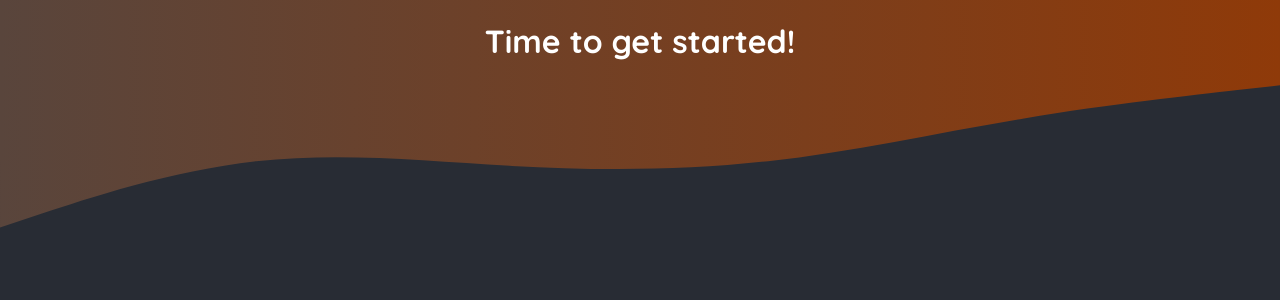
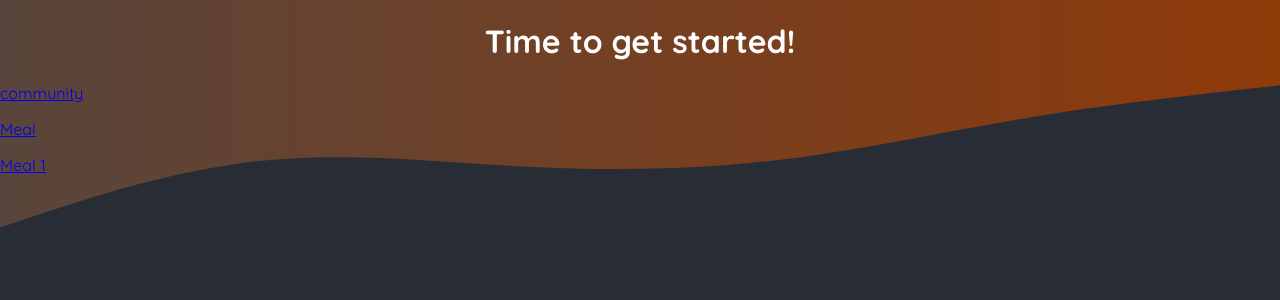
Before and after one commit to jonathanraxa/jonny-cookz, a Next.js app: page / in a window 1280 px wide. Shown: the top 300 px of the page. Built offline with nearby package versions, Linux system fonts and the light colour scheme.

Commit message:
add routing

```diff
--- a/app/layout.js
+++ b/app/layout.js
@@ -1,8 +1,8 @@
 import './globals.css';
 
 export const metadata = {
-  title: 'NextLevel Food',
-  description: 'Delicious meals, shared by a food-loving community.',
+  title: 'Jonny Cookz',
+  description: 'Decent meals for when we are running out of options.',
 };
 
 export default function RootLayout({ children }) {
--- a/app/page.js
+++ b/app/page.js
@@ -1,9 +1,20 @@
+import Link from 'next/link';
+
 export default function Home() {
   return (
     <main>
       <h1 style={{ color: 'white', textAlign: 'center' }}>
         Time to get started!
       </h1>
+      <p>
+        <Link href='/community'>community</Link>
+      </p>
+      <p>
+        <Link href='/meals'>Meal</Link>
+      </p>
+      <p>
+        <Link href='/meals/meal-1'>Meal 1</Link>
+      </p>
     </main>
   );
 }
```
Also changed, not shown: app/community/page.jsx (added, +9 -0 lines), app/meals/[meal]/page.jsx (added, +11 -0 lines), app/meals/page.jsx (added, +11 -0 lines), app/meals/share/page.jsx (added, +11 -0 lines).
